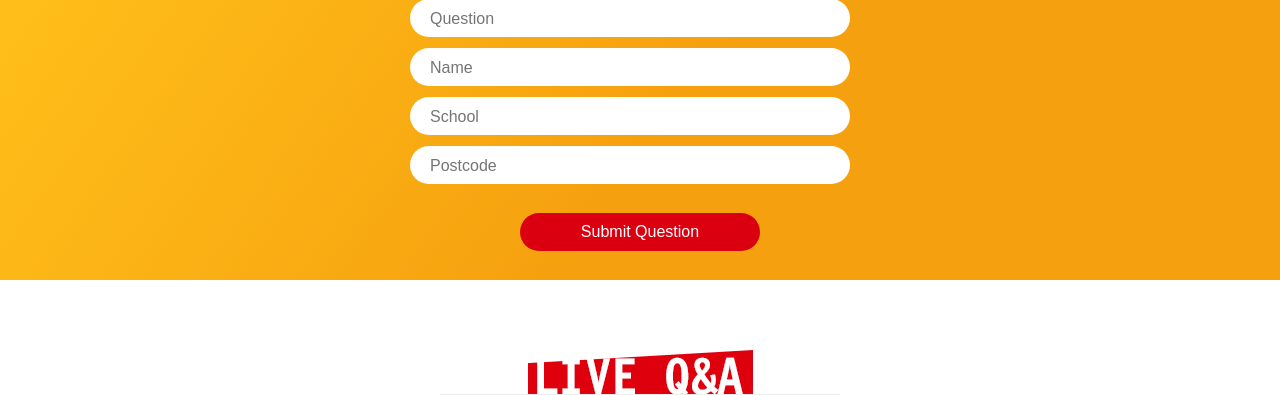
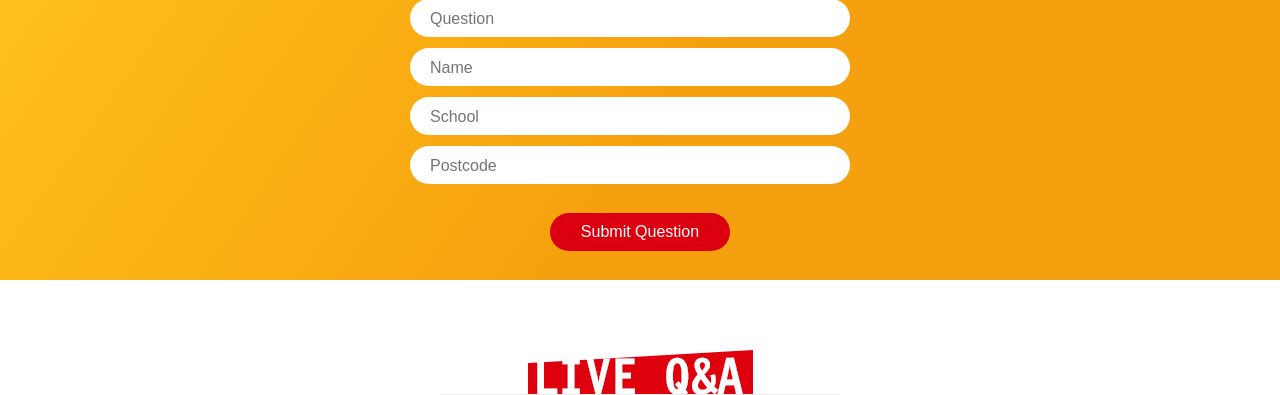
Before and after one commit to th0ran/richard_ii, a PHP site: page / in a window 1280 px wide. Shown: the part 2111-2506 px from the top of the page. Run offline with PHP 8.4, Linux system fonts and the light colour scheme; some libraries are stand-ins or nearby versions; some web fonts are replaced.

Commit message:
resized submit button width

```diff
--- a/css/style.css
+++ b/css/style.css
@@ -48,7 +48,7 @@ input[type="text"]:hover, input[type="school"]:hover {
 }
 input[type="submit"] {
 	color: #FFF;
-	width: 240px;
+	width: 180px;
 	padding: 10px;
 	display: block;
 	border: 0;
```
